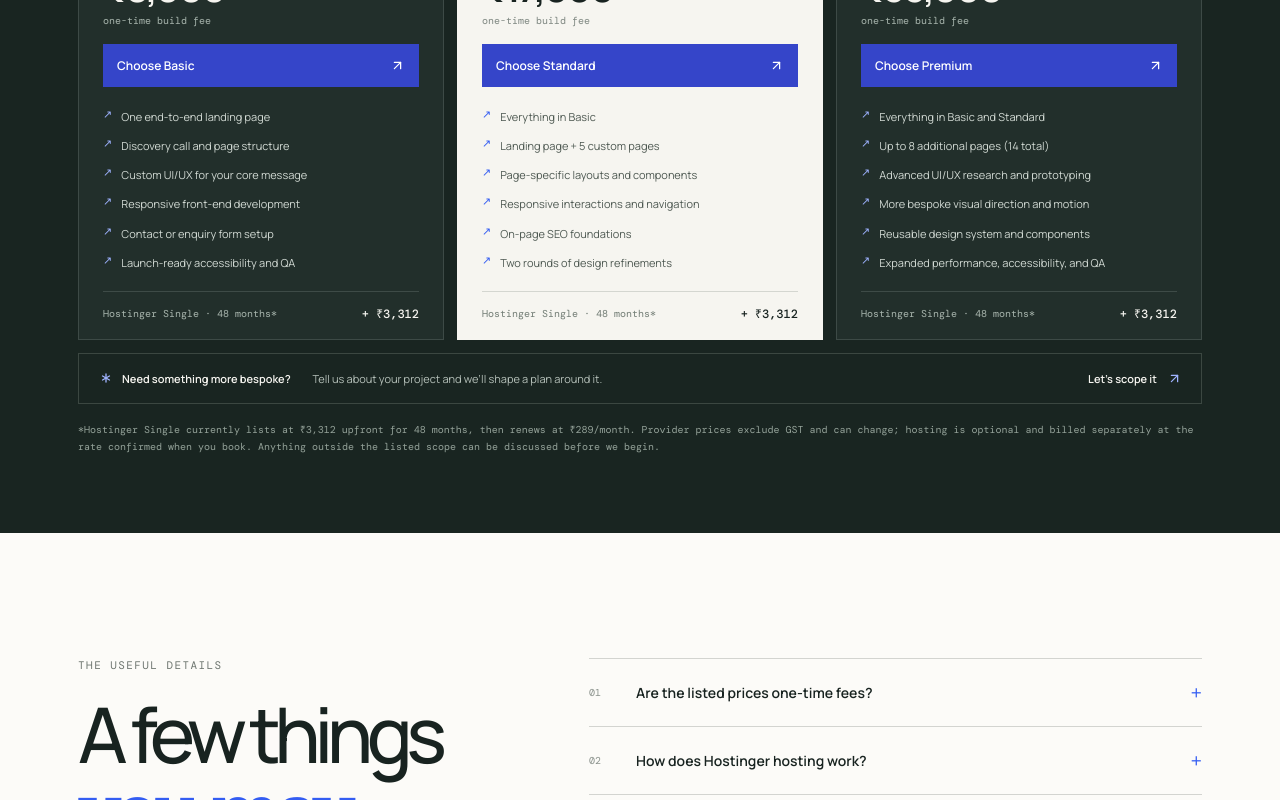
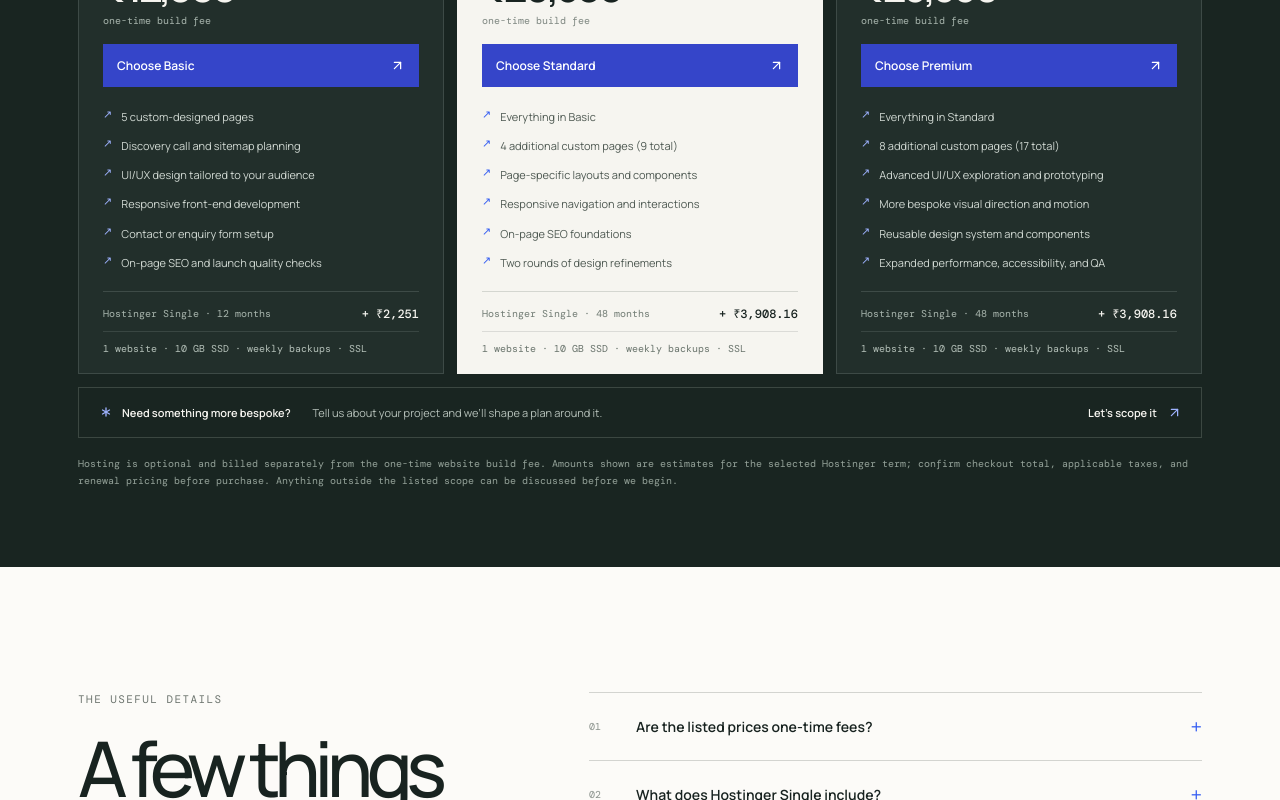
Before and after one commit to TejasMungekar/Doradus, a React (Vite) app: page / in a window 1280 px wide. Shown: the part 6340-7140 px from the top of the page. Built offline with nearby package versions, Linux system fonts and the light colour scheme.

Commit message:
Revise Doradus website plans and hosting options

```diff
--- a/src/App.tsx
+++ b/src/App.tsx
@@ -144,9 +144,9 @@ function Services() {
 
 function Pricing() {
   const plans = [
-    { number: '01', name: 'Basic', price: '₹8,000', description: 'A polished, focused landing page that gives your business a clear place to start.', featured: false, features: ['One end-to-end landing page', 'Discovery call and page structure', 'Custom UI/UX for your core message', 'Responsive front-end development', 'Contact or enquiry form setup', 'Launch-ready accessibility and QA'], href: 'mailto:hello@doradus.studio?subject=Basic%20website%20plan' },
-    { number: '02', name: 'Standard', price: '₹17,000', description: 'A complete small-business website with room to tell the whole story.', featured: true, features: ['Everything in Basic', 'Landing page + 5 custom pages', 'Page-specific layouts and components', 'Responsive interactions and navigation', 'On-page SEO foundations', 'Two rounds of design refinements'], href: 'mailto:hello@doradus.studio?subject=Standard%20website%20plan' },
-    { number: '03', name: 'Premium', price: '₹35,000', description: 'A richer digital experience with more depth, polish, and room to grow.', featured: false, features: ['Everything in Basic and Standard', 'Up to 8 additional pages (14 total)', 'Advanced UI/UX research and prototyping', 'More bespoke visual direction and motion', 'Reusable design system and components', 'Expanded performance, accessibility, and QA'], href: 'mailto:hello@doradus.studio?subject=Premium%20website%20plan' },
+    { number: '01', name: 'Basic', price: '₹12,999', description: 'A professional five-page website for a clear, confident online presence.', featured: false, features: ['5 custom-designed pages', 'Discovery call and sitemap planning', 'UI/UX design tailored to your audience', 'Responsive front-end development', 'Contact or enquiry form setup', 'On-page SEO and launch quality checks'], hostingTerm: '12 months', hostingPrice: '₹2,251', hostingFeatures: '1 website · 10 GB SSD · weekly backups · SSL', href: 'mailto:hello@doradus.studio?subject=Basic%20website%20plan' },
+    { number: '02', name: 'Standard', price: '₹20,599', description: 'A larger, more flexible website with room for every important part of your story.', featured: true, features: ['Everything in Basic', '4 additional custom pages (9 total)', 'Page-specific layouts and components', 'Responsive navigation and interactions', 'On-page SEO foundations', 'Two rounds of design refinements'], hostingTerm: '48 months', hostingPrice: '₹3,908.16', hostingFeatures: '1 website · 10 GB SSD · weekly backups · SSL', href: 'mailto:hello@doradus.studio?subject=Standard%20website%20plan' },
+    { number: '03', name: 'Premium', price: '₹25,550', description: 'A more considered, elevated experience with additional depth and room to grow.', featured: false, features: ['Everything in Standard', '8 additional custom pages (17 total)', 'Advanced UI/UX exploration and prototyping', 'More bespoke visual direction and motion', 'Reusable design system and components', 'Expanded performance, accessibility, and QA'], hostingTerm: '48 months', hostingPrice: '₹3,908.16', hostingFeatures: '1 website · 10 GB SSD · weekly backups · SSL', href: 'mailto:hello@doradus.studio?subject=Premium%20website%20plan' },
   ]
   return <section className="pricing-section" id="pricing">
     <div className="pricing-heading"><div><span className="eyebrow">Clear scope. Thoughtful craft.</span><h2>Choose your<br /><em>starting point.</em></h2></div><p>Three straightforward ways to bring your website to life. Every plan includes a responsive, custom-designed experience.</p></div>
@@ -156,17 +156,17 @@ function Pricing() {
       <div className="price-value"><strong>{plan.price}</strong><span>one-time build fee</span></div>
       <a className="price-cta" href={plan.href}>Choose {plan.name}<ArrowUpRight size={15} /></a>
       <div className="price-feature-list">{plan.features.map(feature => <div key={feature}><span className="feature-check">↗</span>{feature}</div>)}</div>
-      <div className="plan-hosting"><span>Hostinger Single · 48 months*</span><strong>+ ₹3,312</strong></div>
+      <div className="plan-hosting"><span>Hostinger Single · {plan.hostingTerm}</span><strong>+ {plan.hostingPrice}</strong><small>{plan.hostingFeatures}</small></div>
     </article>)}</div>
     <div className="custom-plan"><span><Asterisk size={16} /> Need something more bespoke?</span><p>Tell us about your project and we’ll shape a plan around it.</p><a href="mailto:hello@doradus.studio?subject=Custom%20website%20project">Let’s scope it <ArrowUpRight size={15} /></a></div>
-    <p className="pricing-note">*Hostinger Single currently lists at ₹3,312 upfront for 48 months, then renews at ₹289/month. Provider prices exclude GST and can change; hosting is optional and billed separately at the rate confirmed when you book. Anything outside the listed scope can be discussed before we begin.</p>
+    <p className="pricing-note">Hosting is optional and billed separately from the one-time website build fee. Amounts shown are estimates for the selected Hostinger term; confirm checkout total, applicable taxes, and renewal pricing before purchase. Anything outside the listed scope can be discussed before we begin.</p>
   </section>
 }
 
 function Faq() {
   const questions = [
     ['Are the listed prices one-time fees?', 'Yes. The plan amount is the one-time design and front-end build fee. Hosting is optional and billed separately.'],
-    ['How does Hostinger hosting work?', 'The current Hostinger Single offer is ₹3,312 upfront for 48 months and renews at ₹289/month. Provider pricing excludes GST and can change. We’ll confirm the term and renewal price before setup, or you can purchase hosting directly in your own account.'],
+    ['What does Hostinger Single include?', 'The hosting option shown with each plan includes one website, 10 GB SSD storage, weekly backups, and SSL. The term and estimate vary by plan. Hostinger prices, taxes, and renewal rates can change, so we’ll confirm the final checkout amount before setup; you can also purchase hosting directly in your own account.'],
     ['Can you build the front end too?', 'Yes. We can carry the work from interface design through responsive front-end development, including layouts, components, and interactions.'],
     ['Can I request extra pages or features?', 'Absolutely. Share what you need and we’ll agree on the scope and price before adding it to the project.'],
     ['What should I prepare before we start?', 'A short description of your business, your goals for the site, and any existing brand assets or useful references are a great starting point. We can work through the rest together.'],
```
Also changed, not shown: src/styles.css.
